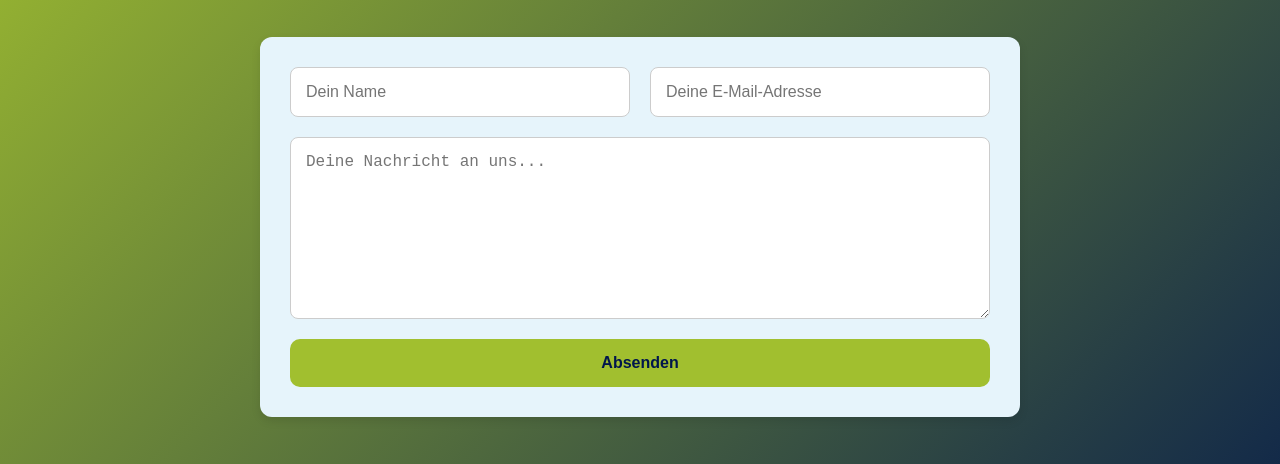
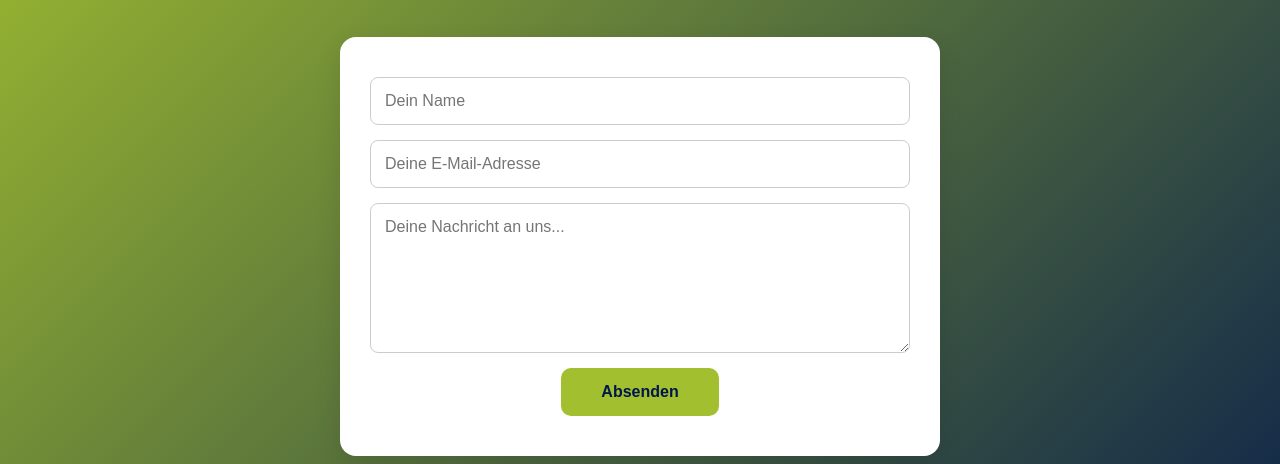
Before and after one commit to Balfi2203/ju-wenzenbach, a plain HTML site: page Kontakt.html in a window 1280 px wide. Shown: the part 296-760 px from the top of the page. Drawn offline with Linux system fonts and the light colour scheme.

Commit message:
Update Kontakt.html

```diff
--- a/Kontakt.html
+++ b/Kontakt.html
@@ -65,18 +65,46 @@
     .kontakt-section p.subtitle { font-size: 1.2rem; margin-bottom: 40px; color: #d6eaff; }
 
     form {
-      max-width: 700px; margin: 0 auto 30px; background-color: var(--hellblau); padding: 30px;
-      border-radius: 12px; box-shadow: 0 4px 10px rgba(0,0,0,0.1);
-      display: grid; grid-template-columns: 1fr 1fr; gap: 20px;
+      max-width: 600px;
+      width: 100%;
+      box-sizing: border-box;
+      margin: 0 auto 40px;
+      background-color: var(--weiss);
+      padding: 40px 30px;
+      border-radius: 16px;
+      box-shadow: 0 8px 24px rgba(0, 0, 0, 0.1);
+      display: flex;
+      flex-direction: column;
+      gap: 15px;
     }
-    form textarea { grid-column: span 2; resize: vertical; min-height: 150px; }
+    form textarea {
+      resize: vertical;
+      min-height: 150px;
+    }
     input, textarea {
-      padding: 15px; font-size: 1rem; border: 1px solid #ccc; border-radius: 8px; outline: none; transition: border-color 0.3s;
+      width: 100%;
+      max-width: 100%;
+      padding: 14px;
+      font-size: 1rem;
+      border: 1px solid #ccc;
+      border-radius: 8px;
+      outline: none;
+      transition: border-color 0.3s;
+      font-family: inherit;
+      box-sizing: border-box;
     }
     input:focus, textarea:focus { border-color: var(--blau); }
     button {
-      grid-column: span 2; padding: 15px; background-color: var(--gruen); color: var(--blau);
-      font-weight: bold; border: none; border-radius: 10px; cursor: pointer; font-size: 1rem; transition: background-color 0.3s;
+      padding: 15px 40px;
+      background-color: var(--gruen);
+      color: var(--blau);
+      font-weight: bold;
+      border: none;
+      border-radius: 10px;
+      cursor: pointer;
+      font-size: 1rem;
+      transition: background-color 0.3s;
+      align-self: center;
     }
     button:hover { background-color: #c4dc2b; }
 
@@ -103,7 +131,14 @@
     footer .social-icons a:hover { transform: scale(1.2); }
 
     @media (max-width: 600px) {
-      form { grid-template-columns: 1fr; }
+      form {
+        grid-template-columns: 1fr;
+        padding: 20px;
+      }
+      button {
+        grid-column: span 1;
+      }
+    }
       button { grid-column: span 1; }
     }
   </style>
```
